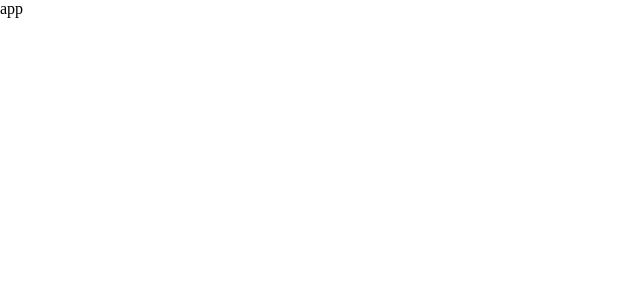
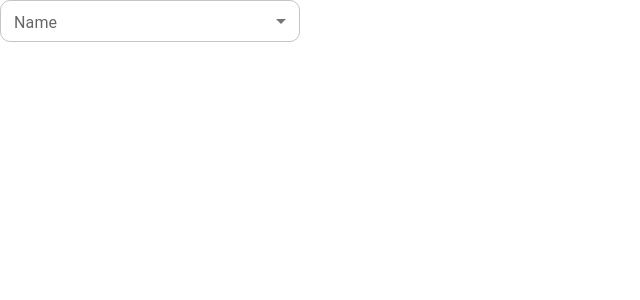
Before and after one commit to peaksoft-school/peaksoft-lms-b-web, a React (Create React App) app: page / in a window 1280 px wide. Shown: the top 300 px of the page, without its empty margins (0-640 px from the left). Built offline with nearby package versions, Linux system fonts and the light colour scheme.

Commit message:
value is changed

```diff
--- a/src/App.jsx
+++ b/src/App.jsx
@@ -1,8 +1,28 @@
-/* eslint-disable import/named */
-import React from 'react'
+import React, { useState } from 'react'
+import { BasicSelect } from './components/UI/BasicSelect'
+
+const GENDERS = [
+   { id: 1, title: 'Beybars' },
+   { id: 2, title: 'Daana' },
+   { id: 3, title: 'Baya' },
+]
 
 function App() {
-   return <div>app</div>
+   const [value, setValue] = useState('')
+   const onChoose = (selected) => {
+      // console.log(selected)
+   }
+   return (
+      <div style={{ width: '300px' }}>
+         <BasicSelect
+            data={GENDERS}
+            onChoose={onChoose}
+            setValue={setValue}
+            value={value}
+            placeholder="Name"
+         />
+      </div>
+   )
 }
 
 export default App
--- a/src/components/UI/BasicSelect.jsx
+++ b/src/components/UI/BasicSelect.jsx
@@ -35,9 +35,9 @@ export function BasicSelect({ data, placeholder, onChoose }) {
    )
 }
 const FormControlForSelect = styled(FormControl)`
+   width: 100%;
    .MuiInputBase-root {
       border-radius: 10px;
-      width: 491px;
       height: 42px;
    }
    .MuiInputLabel-root {
```
